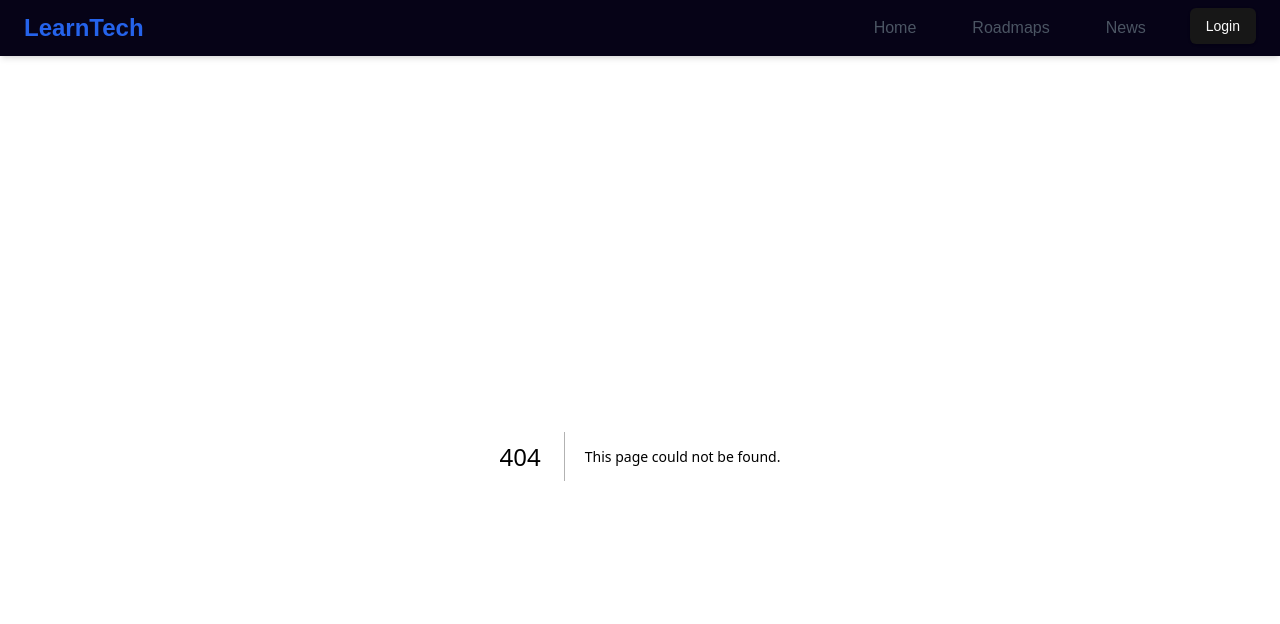
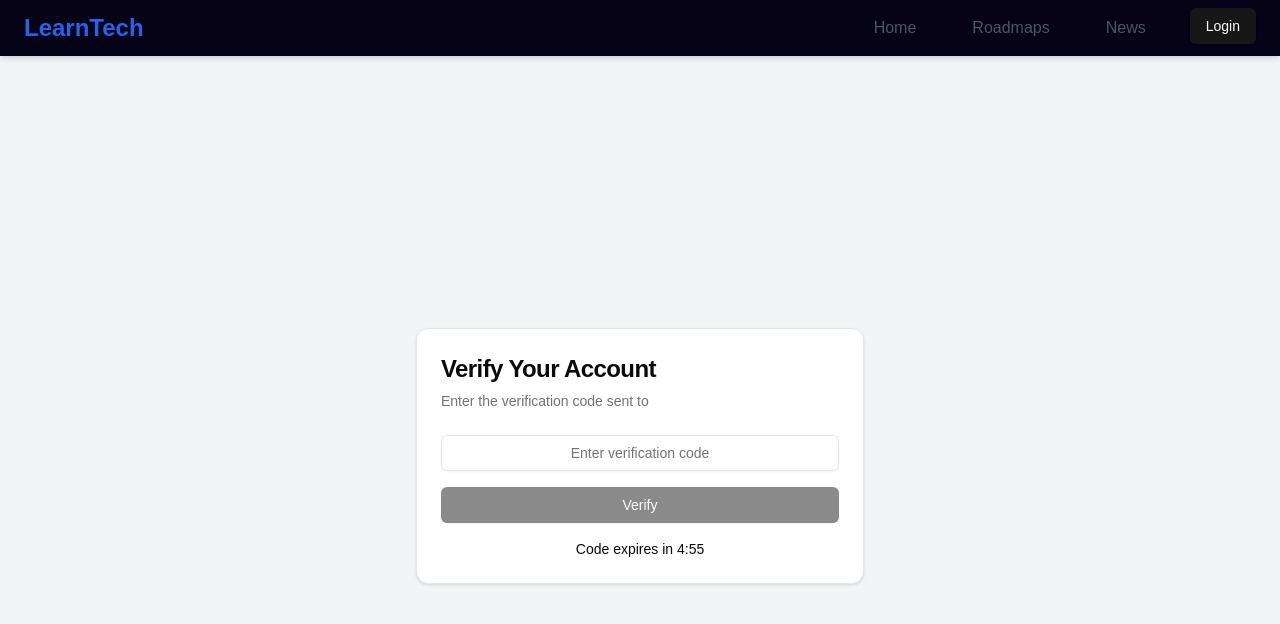
Before and after one commit to Ujjwal05T/learntech, a Next.js app: page /verify in a window 1280 px wide. Before the commit this address had no page. Shown: the top 624 px of the page. Built offline with nearby package versions, Linux system fonts and the light colour scheme.

Commit message:
Added verification and registration functionality with axios integration

```diff
--- a/package.json
+++ b/package.json
@@ -12,6 +12,7 @@
     "@radix-ui/react-dialog": "^1.1.5",
     "@radix-ui/react-label": "^2.1.1",
     "@radix-ui/react-slot": "^1.1.1",
+    "axios": "^1.8.2",
     "class-variance-authority": "^0.7.1",
     "clsx": "^2.1.1",
     "learntech": "file:",
--- /dev/null
+++ b/src/app/verify/page.tsx
@@ -0,0 +1,112 @@
+"use client";
+import { useState, useEffect } from "react";
+import {
+  Card,
+  CardContent,
+  CardHeader,
+  CardTitle,
+  CardDescription,
+} from "@/components/ui/card";
+import { Input } from "@/components/ui/input";
+import { Button } from "@/components/ui/button";
+import axios from "axios";
+import { useRouter, useSearchParams } from "next/navigation";
+
+export default function VerifyPage() {
+  const router = useRouter();
+  const searchParams = useSearchParams();
+  const email = searchParams.get("email");
+
+  const [otp, setOtp] = useState("");
+  const [error, setError] = useState<string | null>(null);
+  const [isLoading, setIsLoading] = useState(false);
+  const [timeRemaining, setTimeRemaining] = useState(300); // 5 minutes in seconds
+
+  useEffect(() => {
+    const timer = setInterval(() => {
+      setTimeRemaining((prev) => {
+        if (prev <= 1) {
+          clearInterval(timer);
+          return 0;
+        }
+        return prev - 1;
+      });
+    }, 1000);
+
+    return () => clearInterval(timer);
+  }, []);
+
+  const handleVerify = async (e: React.FormEvent) => {
+    e.preventDefault();
+    setIsLoading(true);
+    setError(null);
+
+    try {
+      const response = await axios.post("http://localhost:5000/auth/verify", {
+        email,
+        otp,
+      });
+
+      router.push("/login");
+    } catch (err) {
+      if (axios.isAxiosError(err)) {
+        setError(
+          err.response?.data?.message ||
+            "Verification failed. Please try again."
+        );
+      } else {
+        setError("Something went wrong. Please try again later.");
+      }
+    } finally {
+      setIsLoading(false);
+    }
+  };
+
+  return (
+    <div className="flex justify-center items-center min-h-screen bg-gray-100 p-4">
+      <Card className="w-full max-w-md">
+        <CardHeader>
+          <CardTitle className="text-2xl">Verify Your Account</CardTitle>
+          <CardDescription>
+            Enter the verification code sent to {email}
+          </CardDescription>
+        </CardHeader>
+        <CardContent>
+          <form onSubmit={handleVerify} className="space-y-4">
+            <div>
+              <Input
+                value={otp}
+                onChange={(e) => setOtp(e.target.value)}
+                placeholder="Enter verification code"
+                className="text-center text-lg letter-spacing-1"
+                maxLength={6}
+              />
+            </div>
+
+            {error && <div className="text-red-500 text-center">{error}</div>}
+
+            <Button
+              type="submit"
+              className="w-full"
+              disabled={isLoading || otp.length < 6}>
+              {isLoading ? "Verifying..." : "Verify"}
+            </Button>
+
+            <div className="text-center text-sm">
+              {timeRemaining > 0 ? (
+                <p>
+                  Code expires in {Math.floor(timeRemaining / 60)}:
+                  {(timeRemaining % 60).toString().padStart(2, "0")}
+                </p>
+              ) : (
+                <Button type="button" variant="outline" disabled={isLoading}>
+                  Register Again
+                </Button>
+              )}
+            </div>
+          </form>
+        </CardContent>
+      </Card>
+    </div>
+  );
+}
--- a/src/components/register-form.tsx
+++ b/src/components/register-form.tsx
@@ -1,3 +1,4 @@
+"use client";
 import { Button } from "@/components/ui/button";
 import {
   Card,
@@ -10,11 +11,64 @@ import {
 import { Input } from "@/components/ui/input";
 import { Label } from "@/components/ui/label";
 import { cn } from "@/lib/utils";
+import { useState } from "react";
+import axios from "axios";
+import { useRouter } from "next/navigation";
 
 export function RegisterForm({
   className,
   ...props
 }: React.ComponentPropsWithoutRef<"div">) {
+  const router = useRouter();
+
+  const [isLoading, setIsLoading] = useState(false);
+  const [formData, setFormData] = useState({
+    username: "",
+    email: "",
+    password: "",
+  });
+  const [error, setError] = useState<string | null>(null);
+  const [success, setSuccess] = useState<string | null>(null);
+
+  const handleChange = (e: React.ChangeEvent<HTMLInputElement>) => {
+    // if (error) setError(null);
+    // if (success) setSuccess(null);
+    setFormData({
+      ...formData,
+      [e.target.id]: e.target.value,
+    });
+  };
+
+  const handleRegister = async (e: React.FormEvent<HTMLFormElement>) => {
+    e.preventDefault();
+    setIsLoading(true);
+    setError(null);
+
+    try {
+      // Using axios for the request
+      const response = await axios.post(
+        "http://localhost:5000/auth/register",
+        formData
+      );
+      // Handle success
+      setSuccess(
+        "Your account has been created successfully! Please Verify your account"
+      );
+      router.push(`/verify?email=${encodeURIComponent(formData.email)}`);
+    } catch (err) {
+      // Handle errors
+      if (axios.isAxiosError(err)) {
+        setError(
+          err.response?.data?.message ||
+            "Registration failed. Please try again."
+        );
+      } else {
+        setError("Something went wrong. Please try again later.");
+      }
+    } finally {
+      setIsLoading(false);
+    }
+  };
 
   return (
     <div className={cn("flex flex-col gap-6", className)} {...props}>
@@ -26,12 +80,15 @@ export function RegisterForm({
           </CardDescription>
         </CardHeader>
         <CardContent className="grid gap-4">
+          <form onSubmit={handleRegister} className="space-y-4">
             <div className="grid gap-2">
               <Label htmlFor="username">Username</Label>
               <Input
                 id="username"
                 type="text"
                 placeholder="johndoe"
+                value={formData.username}
+                onChange={handleChange}
               />
             </div>
             <div className="grid gap-2">
@@ -40,6 +97,8 @@ export function RegisterForm({
                 id="email"
                 type="email"
                 placeholder="m@example.com"
+                value={formData.email}
+                onChange={handleChange}
               />
             </div>
             <div className="grid gap-2">
@@ -47,17 +106,25 @@ export function RegisterForm({
               <Input
                 id="password"
                 type="password"
+                placeholder="password"
+                value={formData.password}
+                onChange={handleChange}
               />
             </div>
-          <Button className="w-full" >
-            Create account
-          </Button>
+            <Button className="w-full">Create account</Button>
+            {error && <div className="text-red-500">{error}</div>}
+            {success && (
+              <div className="mt-4 p-3 bg-green-100 border border-green-300 text-green-500 rounded">
+                {success}
+              </div>
+            )}
             <div className="mt-2 text-center text-sm">
               Already have an account?{" "}
               <a href="/login" className="underline underline-offset-4">
                 Login here
               </a>
             </div>
+          </form>
         </CardContent>
       </Card>
     </div>
```
Also changed, not shown: 1 other file (tests, documents, lock files or other folders). Lines whose indentation alone changed are shown as unchanged.
